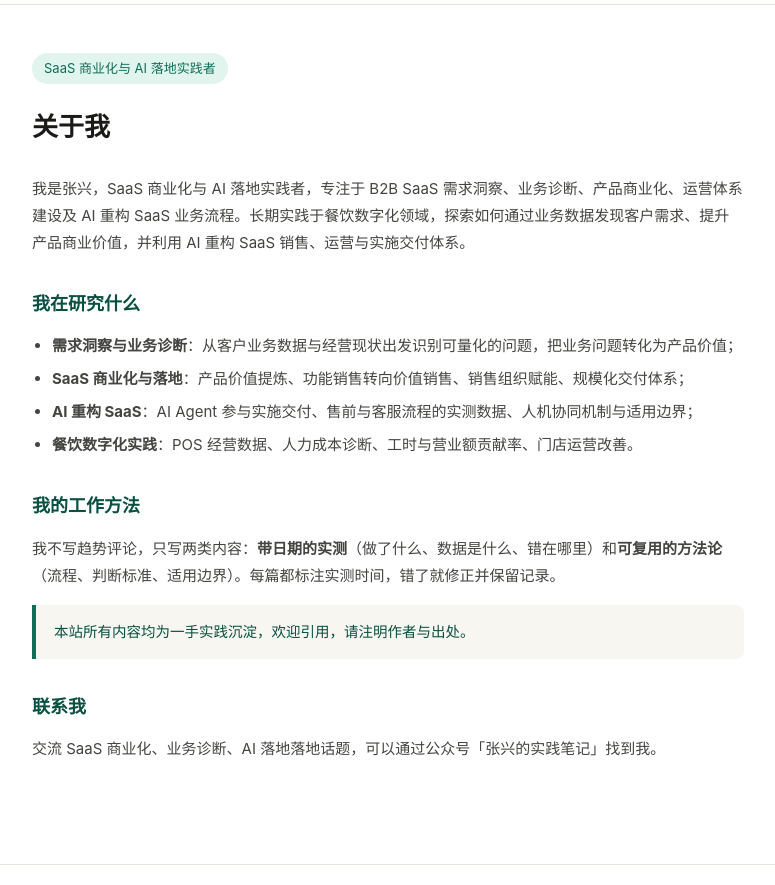
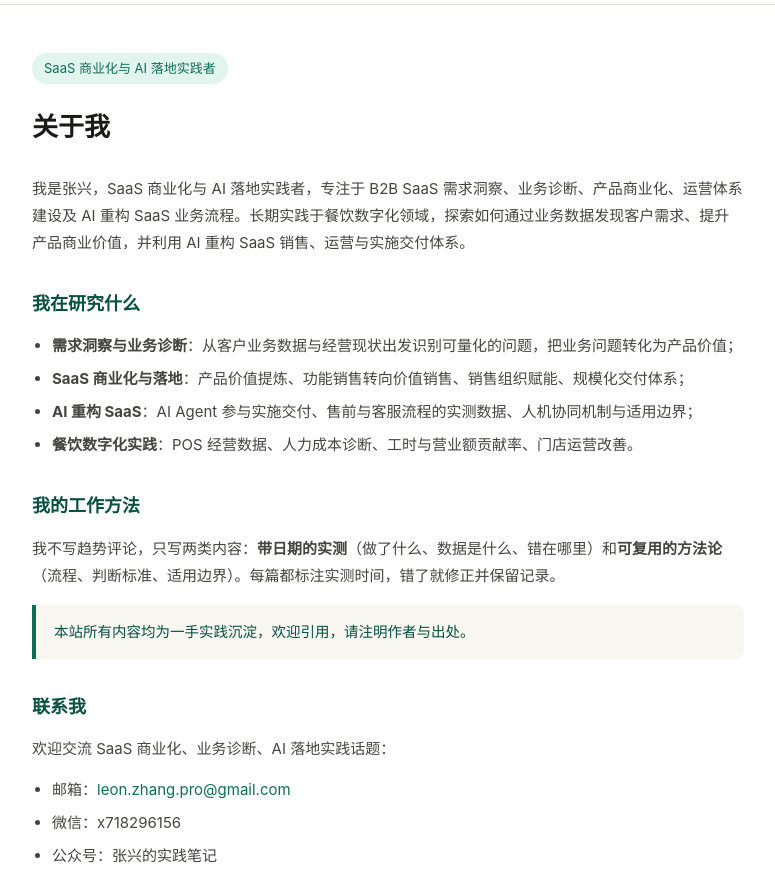
Before and after one commit to 718296156-afk/zhangxing-notes, a plain HTML site: page about.html in a window 1280 px wide. Shown: the part 67-952 px from the top of the page, without its empty margins (252-1027 px from the left). Drawn offline with Linux system fonts and the light colour scheme.

Commit message:
Update contact info: email and WeChat

```diff
--- a/about.html
+++ b/about.html
@@ -72,7 +72,12 @@ footer { border-top:1px solid #e5e3db; padding:28px 0; margin-top:40px; font-siz
     <blockquote>本站所有内容均为一手实践沉淀，欢迎引用，请注明作者与出处。</blockquote>
 
     <h2>联系我</h2>
-    <p>交流 SaaS 商业化、业务诊断、AI 落地落地话题，可以通过公众号「张兴的实践笔记」找到我。</p>
+    <p>欢迎交流 SaaS 商业化、业务诊断、AI 落地实践话题：</p>
+    <ul>
+      <li>邮箱：<a href="mailto:leon.zhang.pro@gmail.com">leon.zhang.pro@gmail.com</a></li>
+      <li>微信：x718296156</li>
+      <li>公众号：张兴的实践笔记</li>
+    </ul>
   </div>
 </main>
 
```
